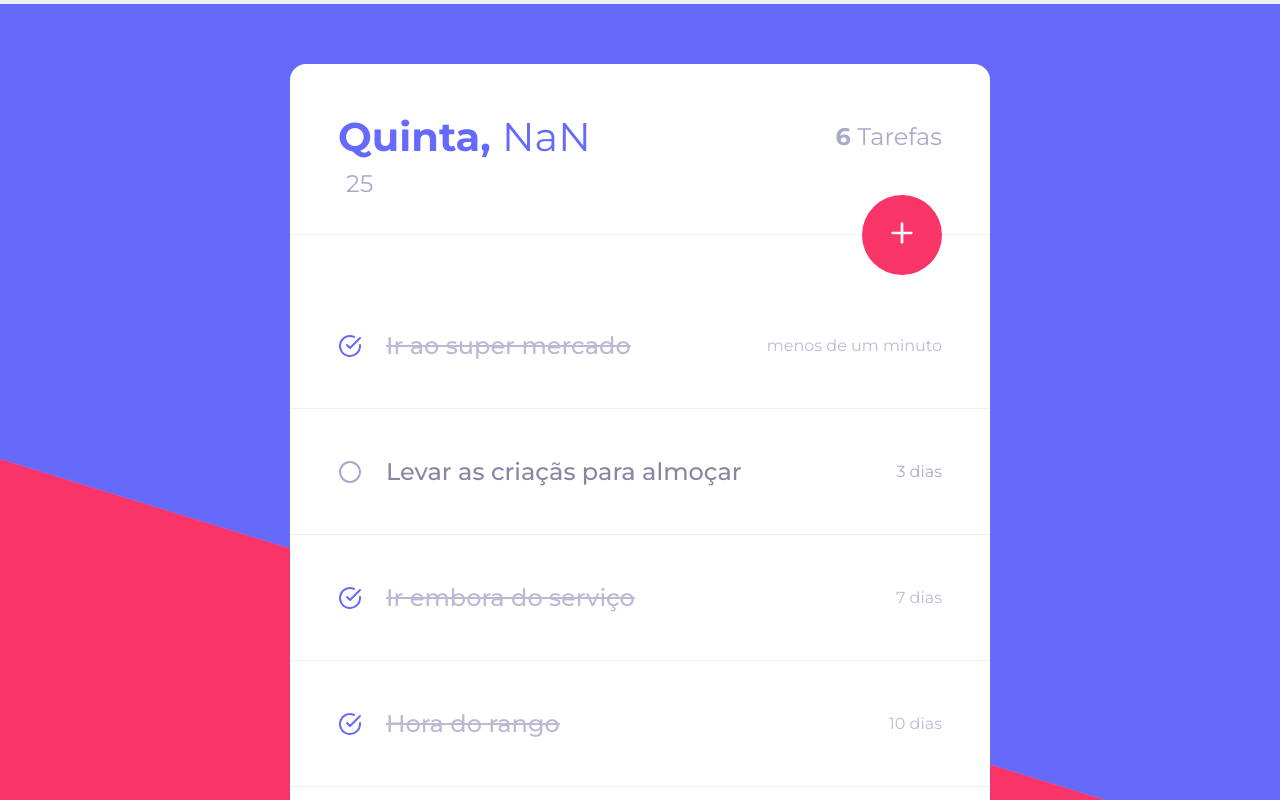
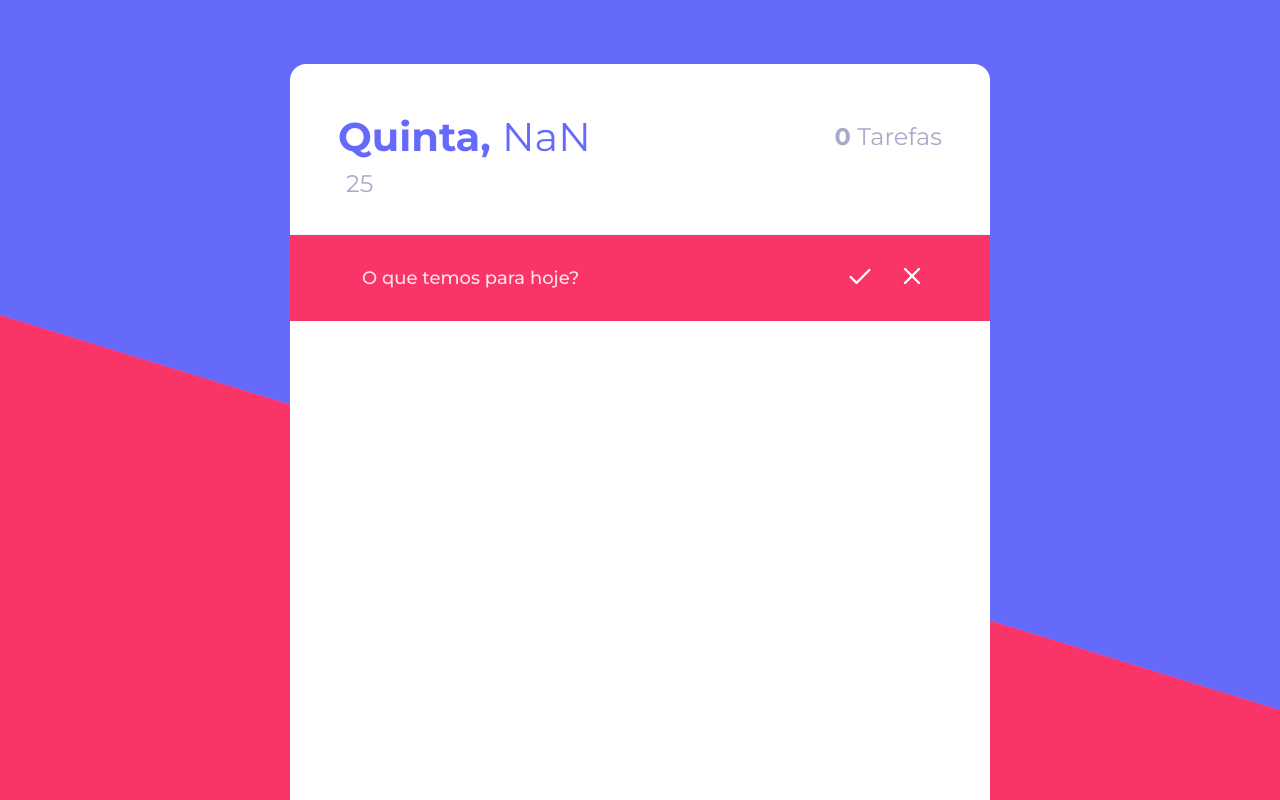
Before and after one commit to calebesg/todo-react, a React (Create React App) app: page / in a window 1280 px wide. Both pictures are taken after a click on the button 902 px from the left and 234 px from the top of the page. Shown: the top 800 px of the page. Built offline with nearby package versions, Linux system fonts and the light colour scheme.

Commit message:
add todo finish

```diff
--- a/src/App.css
+++ b/src/App.css
@@ -1,20 +1,19 @@
 #page-home {
   width: 100%;
-  height: auto;
+  height: 100vh;
 
   padding-top: 64px;
-
-  background: url('./assets/background.png') no-repeat center fixed;
 }
 
 .page-home-content {
   width: 100%;
-  height: 100%;
+  min-height: 100%;
+  height: auto;
   max-width: 700px;
 
   margin: 0 auto;
 
-  padding: 48px 0;
+  padding-top: 48px;
   background-color: #FFF;
   border-top-left-radius: 16px;
   border-top-right-radius: 16px;
--- a/src/App.tsx
+++ b/src/App.tsx
@@ -1,5 +1,5 @@
 import React, { useState, useEffect } from 'react';
-import { format, subDays } from 'date-fns';
+import { format } from 'date-fns';
 import { ptBR } from 'date-fns/locale';
 import './App.css';
 
@@ -9,10 +9,9 @@ import Form from './components/Form';
 import Todo from './components/Todo';
 
 interface TodoData {
-  id: number,
   title: string,
   checked: boolean,
-  posted: Date
+  posted: number
 };
 
 interface DateBR {
@@ -21,7 +20,7 @@ interface DateBR {
     month: number
   },
   month: string
-}
+};
 
 function App() {
   const [todos, setTodos] = useState<TodoData[]>([]);
@@ -30,17 +29,19 @@ function App() {
   const [total, setTotal] = useState<number>(0);
 
   useEffect(() => {
-    const data = [
-      { id: 1, title: 'Ir ao super mercado', checked: true, posted: new Date() },
-      { id: 2, title: 'Levar as criaçãs para almoçar', checked: false, posted: subDays(new Date(), 3) },
-      { id: 3, title: 'Ir embora do serviço', checked: true, posted: subDays(new Date(), 7) },
-      { id: 4, title: 'Hora do rango', checked: true, posted: subDays(new Date(), 10) },
-      { id: 5, title: 'Hora do rango', checked: false, posted: subDays(new Date(), 1) },
-      { id: 6, title: 'Hora do rango', checked: true, posted: subDays(new Date(), 100) },
-    ];
+    async function loadTodos() {
+      const response = await localStorage.getItem('@react-todos');
 
-    setTodos(data);
-    setTotal(data.length);
+      if (!response) return;
+
+      const data = JSON.parse(response) as TodoData[];
+
+      setTodos(data);
+
+      setTotal(data.length);
+    }
+
+    loadTodos();
   }, []);
 
   useEffect(() => {
@@ -58,13 +59,13 @@ function App() {
   }, []);
 
   function handleClickTodo(id: number) {
-    const currentTodo = todos.find(item => item.id === id);
+    const currentTodo = todos.find(item => item.posted === id);
 
     if (!currentTodo) return;
 
     const filteredItems = todos.map(todo => {
 
-      if (todo.id === id) {
+      if (todo.posted === id) {
         todo.checked = !todo.checked;
       }
 
@@ -72,6 +73,16 @@ function App() {
     });
 
     setTodos(filteredItems);
+  }
+
+  async function saveTodo(todo: TodoData) {
+    const data = [todo, ...todos];
+
+    await localStorage.setItem('@react-todos', JSON.stringify(data));
+
+    setTodos(data);
+
+    setTotal(total + 1);
   }
 
   return (
@@ -87,12 +98,12 @@ function App() {
           <p>{date?.month}</p>
         </header>
 
-        <Form />
+        <Form saveTodo={saveTodo} />
 
         <main>
           <ul>
             {todos.map(todo => (
-              <li key={todo.id}>
+              <li key={todo.posted}>
                 <Todo todo={todo} handleClickTodo={handleClickTodo} />
               </li>
             ))}
--- a/src/components/Form/index.tsx
+++ b/src/components/Form/index.tsx
@@ -1,14 +1,77 @@
-import React from 'react';
-import { FiPlus } from 'react-icons/fi';
+import React, { useState, FormEvent, ChangeEvent } from 'react';
+import { FiPlus, FiCheck, FiX } from 'react-icons/fi';
 
 import './styles.css';
 
-const Form = () => {
+interface TodoData {
+  title: string,
+  checked: boolean,
+  posted: number
+};
+
+interface FormProps {
+  saveTodo: (todo: TodoData) => void
+};
+
+const Form: React.FC<FormProps> = ({ saveTodo }) => {
+  const [title, setTitle] = useState<string>('');
+  const [visible, setVisible] = useState<boolean>(false);
+
+  function handleClickButtonAdd() {
+    setVisible(!visible);
+
+    setTitle('');
+  }
+
+  function handleInputChange(event: ChangeEvent<HTMLInputElement>) {
+    const data = event.target.value;
+
+    setTitle(data);
+  }
+
+  function handleSubmit(event: FormEvent) {
+    event.preventDefault();
+
+    if (!title) return;
+
+    const todo = {
+      title,
+      checked: false,
+      posted: new Date().getTime()
+    } as TodoData;
+
+    saveTodo(todo);
+
+    setTitle('');
+
+    setVisible(false);
+  }
+
   return (
     <div className="form-add">
 
       <div className="line"></div>
-      <button><FiPlus /></button>
+      <button
+        className={visible ? 'close' : ''}
+        onClick={handleClickButtonAdd}
+      >
+        {visible ? <FiX /> : <FiPlus />}
+      </button>
+
+      <form
+        onSubmit={handleSubmit}
+        className={visible ? '' : 'hide'}
+      >
+        <input
+          type="text"
+          value={title}
+          onChange={handleInputChange}
+          placeholder="O que temos para hoje?"
+        />
+        <button type="submit">
+          <FiCheck />
+        </button>
+      </form>
 
     </div>
   );
--- a/src/components/Form/styles.css
+++ b/src/components/Form/styles.css
@@ -13,7 +13,7 @@
   background-color: rgba(102, 106, 251, 0.1);
 }
 
-.form-add button {
+.form-add>button {
   position: absolute;
   right: 48px;
 
@@ -23,20 +23,93 @@
   border: 0;
   border-radius: 50%;
   background-color: var(--primary-color);
-  cursor: pointer;
+
   transition: all .3s;
 }
 
+.form-add>button.close {
+  width: 40px;
+  height: 40px;
+  right: 58px;
+  background: transparent;
+}
+
+.form-add>button.close svg {
+  transition: all .3s;
+}
+
+.form-add>button.close:hover svg {
+  font-size: 36px;
+}
+
 button svg {
-  font-size: 32px;
+  font-size: 28px;
 
   color: #FFF;
 }
 
-button:hover {
-  background-color: #e72253;
+main ul {
+  margin-top: 48px;
+  height: 100%;
 }
 
-main ul {
-  margin-top: 48px;
+.form-add form {
+  background-color: var(--primary-color);
+  width: 100%;
+  height: 86px;
+
+  padding-left: 48px;
+  padding-right: 108px;
+
+  display: flex;
+  justify-content: center;
+  align-items: center;
+
+  transition: all .3s;
 }
+
+.form-add form.hide {
+  opacity: 0;
+  visibility: hidden;
+  height: 0;
+  margin-top: 0px;
+}
+
+.form-add form input {
+  height: 48px;
+  width: 100%;
+  padding: 0 24px;
+  margin-right: 16px;
+
+  font-size: 18px;
+  font-weight: 500;
+  color: #FFF;
+  border: 0;
+  border-radius: 10px;
+
+  background:transparent;
+  transition: background .3s;
+}
+
+.form-add form input:focus {
+  background-color: rgba(0,0,0, 0.1);
+}
+
+.form-add form input::placeholder {
+  color: #FFFFFFDD;
+}
+
+.form-add form>button {
+  border: 0;
+  width: 50px;
+  height: 50px;
+  background-color: transparent;
+}
+
+.form-add form>button svg {
+  transition: all .3s;
+}
+
+.form-add form button:hover svg {
+  font-size: 36px;
+}
--- a/src/components/Todo/index.tsx
+++ b/src/components/Todo/index.tsx
@@ -7,10 +7,9 @@ import './styles.css';
 
 interface Todo {
   todo: {
-    id: number,
     title: string,
     checked: boolean,
-    posted: Date
+    posted: number
   },
   handleClickTodo: (id: number) => void
 };
@@ -18,7 +17,7 @@ interface Todo {
 const Todo: React.FC<Todo> = ({ todo, handleClickTodo }) => {
 
   function handleClick() {
-    handleClickTodo(todo.id);
+    handleClickTodo(todo.posted);
   }
 
   return (
@@ -30,7 +29,13 @@ const Todo: React.FC<Todo> = ({ todo, handleClickTodo }) => {
         {todo.checked ? <FiCheckCircle /> : <FiCircle />}
         <p>{todo.title}</p>
       </div>
-      <span>{formatDistance(todo.posted, new Date(), { locale: ptBR })}</span>
+      <span>
+        {formatDistance(
+          new Date(todo.posted * 1000),
+          new Date(),
+          { locale: ptBR }
+        )}
+      </span>
     </button>
   );
 }
--- a/src/index.css
+++ b/src/index.css
@@ -15,10 +15,15 @@ body {
   background-color: #F0F0F5;
   -webkit-font-smoothing: antialiased;
   color: var(--text-color);
+  background: url('./assets/background.png') no-repeat center fixed;
 }
 
 body, input, button {
   font-family: Montserrat, Arial, Helvetica, sans-serif;
+}
+
+button {
+  cursor: pointer;
 }
 
 h1, h2, h3, h4, h5, h6 {
```
